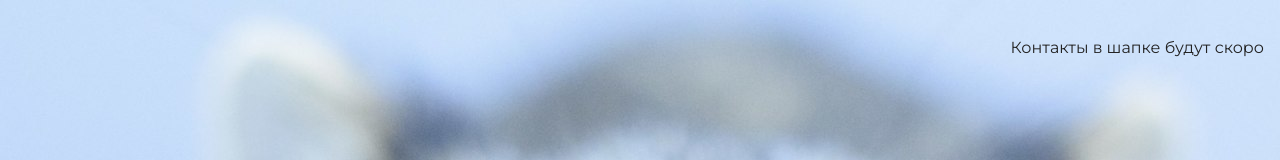
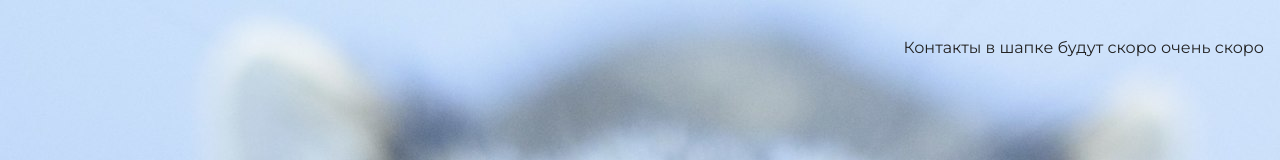
Before and after one commit to kisaalisa/my-site2, a plain HTML site: page index.html in a window 1280 px wide. Shown: the top 160 px of the page. Drawn offline with nearby package versions, Linux system fonts and the light colour scheme.

Commit message:
еще раз

```diff
--- a/index.html
+++ b/index.html
@@ -11,7 +11,7 @@
 <body>
     <header class="page-header">
         <div class="container">
-            Контакты в шапке будут скоро
+            Контакты в шапке будут скоро очень скоро
         </div>
 
     </header>
```
